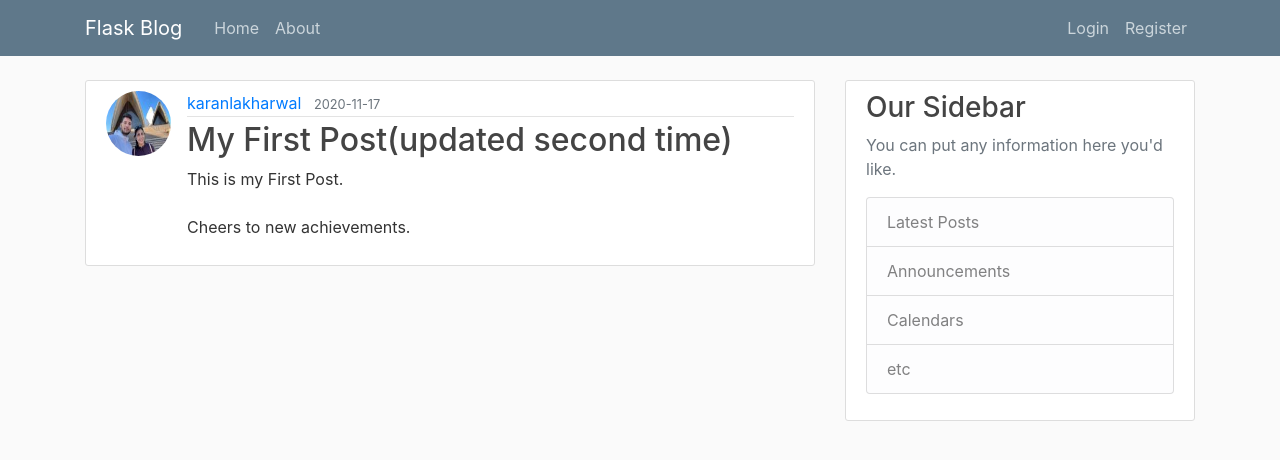
After one commit to karanlakharwal5/Flask-Blog, a Flask app: page /post/1 in a window 1280 px wide. The commit adds this page. Shown: the top 460 px of the page. Run offline with Flask 2, Linux system fonts and the light colour scheme; data comes from the database, SQL or seed files in the repository; some libraries are stand-ins or nearby versions.

Commit message:
added user post update and delete feature

```diff
--- a/FlaskBlog/models.py
+++ b/FlaskBlog/models.py
@@ -22,7 +22,7 @@ class User(db.Model, UserMixin):
 
 class Post(db.Model):
     id = db.Column(db.Integer, primary_key=True)
-    topic = db.Column(db.String(100), nullable=False)
+    title = db.Column(db.String(100), nullable=False)
     date_posted = db.Column(db.DateTime, nullable=False, default=datetime.utcnow)
     content = db.Column(db.Text, nullable=False)
     user_id = db.Column(db.Integer, db.ForeignKey('user.id'), nullable=False)
--- a/FlaskBlog/routes.py
+++ b/FlaskBlog/routes.py
@@ -1,32 +1,17 @@
 import os
 import secrets
 from PIL import Image
-from flask import render_template, url_for, flash, redirect, request
+from flask import render_template, url_for, flash, redirect, request, abort
 from FlaskBlog import app, db, bcrypt
-from FlaskBlog.forms import RegistrationForm, LoginForm, UpdateAccountForm
+from FlaskBlog.forms import RegistrationForm, LoginForm, UpdateAccountForm, PostForm
 from FlaskBlog.models import User, Post
 from flask_login import login_user, current_user, logout_user, login_required
-
-
-posts = [
-    {
-        'author': 'Karan Lakharwal',
-        'title': 'The Gutsy Ninja',
-        'content': 'First Content',
-        'data_posted': 'September 10, 2020'
-    },
-    {
-        'author': 'Joey Tribbiani',
-        'title': 'How you Doin!',
-        'content': 'Regular Content',
-        'data_posted': 'January 15, 2020'
-    }
-]
 
 
 @app.route('/')  # home page for our website
 @app.route('/home')  # set / and /home link to go to home page
 def home():
+    posts =Post.query.all()
     return render_template('home.html', posts=posts)
 
 
@@ -108,3 +93,53 @@ def account():
         form.email.data = current_user.email
     image_file = url_for('static',filename='profile_pics/' + current_user.image_file)
     return render_template('account.html', title='Account',image_file=image_file,form=form)
+
+
+@app.route('/post/new',methods=['GET', 'POST'])
+@login_required
+def new_post():
+    form = PostForm()
+    if form.validate_on_submit():
+        post = Post(title=form.title.data, content=form.content.data, author=current_user)
+        db.session.add(post)
+        db.session.commit()
+        flash('Your post has been created','success')
+        return redirect(url_for('home'))
+    return render_template('create_post.html',title='New Post',form=form,legend="New Post")
+
+
+@app.route('/post/<int:post_id>')
+def post(post_id):
+    post = Post.query.get_or_404(post_id)
+    return render_template('post.html',title=post.title,post=post)
+
+
+@app.route('/post/<int:post_id>/update',methods=['GET', 'POST'])
+@login_required
+def update_post(post_id):
+    post = Post.query.get_or_404(post_id)
+    if post.author != current_user:
+        abort(403)
+    form = PostForm()
+    if form.validate_on_submit():
+        post.title = form.title.data
+        post.content = form.content.data
+        db.session.commit()
+        flash("Your post has been updated!",'success')
+        return redirect(url_for('post',post_id=post.id))
+    elif request.method == 'GET':
+        form.title.data = post.title
+        form.content.data = post.content
+    return render_template('create_post.html',title='Update Post', form=form, legend='Update Post')
+
+
+@app.route('/post/<int:post_id>/delete',methods=['POST'])
+@login_required
+def delete_post(post_id):
+    post = Post.query.get_or_404(post_id)
+    if post.author != current_user:
+        abort(403)
+    db.session.delete(post)
+    db.session.commit()
+    flash("Your post has been deleted!","success")
+    return redirect(url_for('home'))
--- a/FlaskBlog/templates/layout.html
+++ b/FlaskBlog/templates/layout.html
@@ -32,6 +32,8 @@
                 <!-- Navbar Right Side -->
                 <div class="navbar-nav">
                     {% if current_user.is_authenticated %}
+                        <!--a class="nav-item nav-link" href="{{url_for('new_post')}}">New Post</a-->
+                        <a class="nav-item nav-link" href="/post/new">New Post</a>
                         <a class="nav-item nav-link" href="/account">Account</a>
                         <a class="nav-item nav-link" href="/logout">Logout</a>
                     {% else %}
--- /dev/null
+++ b/FlaskBlog/templates/post.html
@@ -0,0 +1,39 @@
+{% extends 'layout.html' %}
+{% block content %}
+    <article class="media content-section">
+      <img class="rounded-circle article-img" src="{{ url_for('static',filename='profile_pics/'+ post.author.image_file)}}">
+      <div class="media-body">
+        <div class="article-metadata">
+          <a class="mr-2" href="#">{{ post.author.username }}</a>
+          <small class="text-muted">{{ post.date_posted.strftime('%Y-%m-%d') }}</small>
+          {% if post.author == current_user %}
+            <div>
+                <a class="btn btn-secondary btn-sm mt-1 mb-1" href="{{url_for('update_post',post_id=post.id)}}">Update</a>
+                <button type="button" class="btn btn-danger btn-sm m-1" data-toggle="modal" data-target="#deleteModal">Delete</button>
+            </div>
+          {% endif %}
+        </div>
+        <h2 class="article-title">{{ post.title }}</h2>
+        <p class="article-content">{{ post.content }}</p>
+      </div>
+    </article>
+    <!-- Modal -->
+    <div class="modal fade" id="deleteModal" tabindex="-1" role="dialog" aria-labelledby="deleteModalLabel" aria-hidden="true">
+      <div class="modal-dialog" role="document">
+        <div class="modal-content">
+          <div class="modal-header">
+            <h5 class="modal-title" id="deleteModalLabel">Delete Post!</h5>
+            <button type="button" class="close" data-dismiss="modal" aria-label="Close">
+              <span aria-hidden="true">&times;</span>
+            </button>
+          </div>
+          <div class="modal-footer">
+            <button type="button" class="btn btn-secondary" data-dismiss="modal">Close</button>
+            <form action="{{ url_for('delete_post',post_id=post.id) }}" method="POST">
+                <input class="btn btn-danger" type="submit" value="Delete">
+            </form>
+          </div>
+        </div>
+      </div>
+    </div>
+{% endblock content %}
```
Also changed, not shown: FlaskBlog/forms.py (+7 -1 lines), FlaskBlog/templates/create_post.html (added, +40 -0 lines), FlaskBlog/templates/home.html (+4 -3 lines), FlaskBlog/site.db, FlaskBlog/static/profile_pics/74ffefcb24b10deb.jpeg (deleted), FlaskBlog/static/profile_pics/bkup_default.jpg (deleted), FlaskBlog/static/profile_pics/dc3a2954a4cca0fe.jpeg (deleted), FlaskBlog/static/profile_pics/e3b59587e0908daf.jpeg (deleted), FlaskBlog/static/profile_pics/ff80d90f9618c427.jpeg (added).
